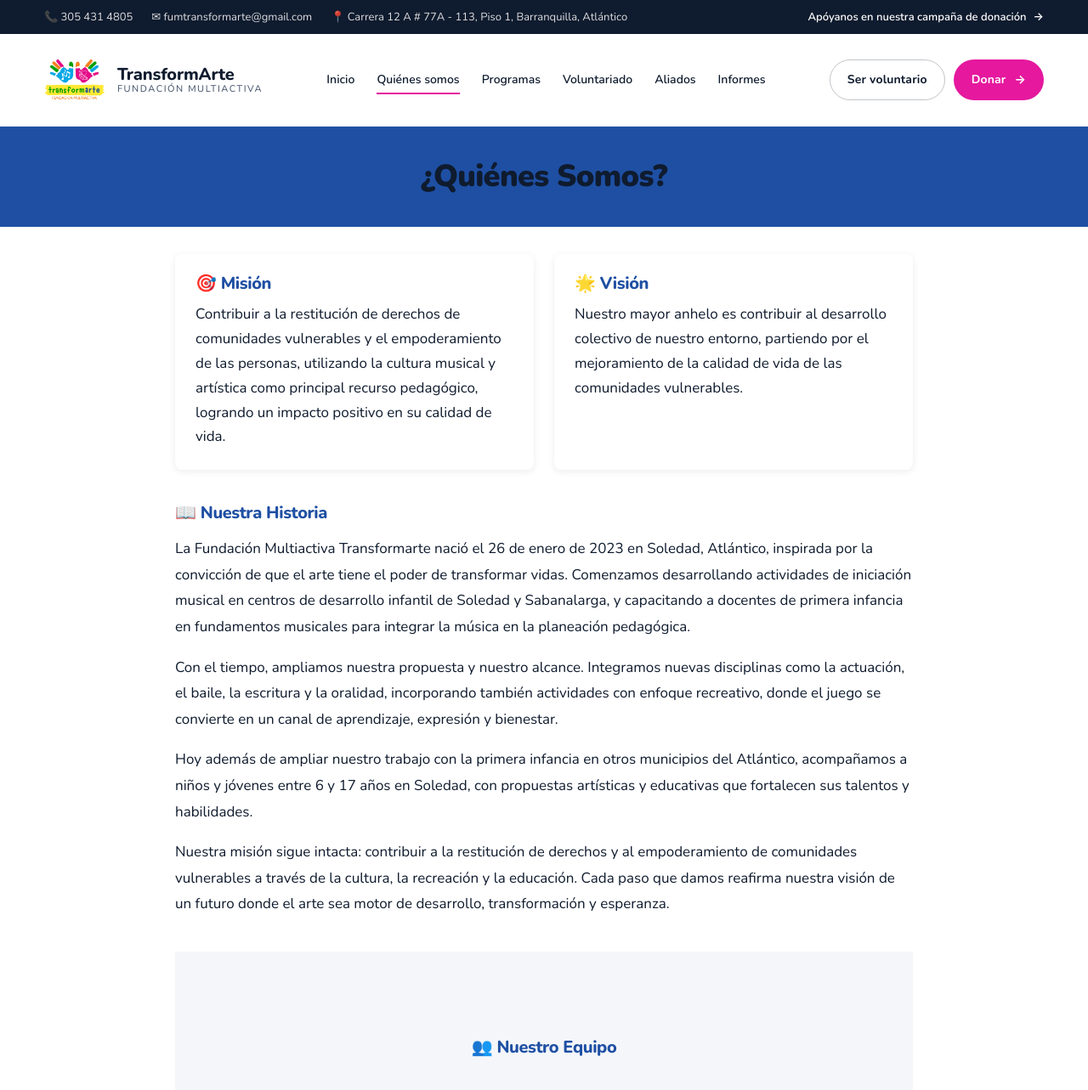
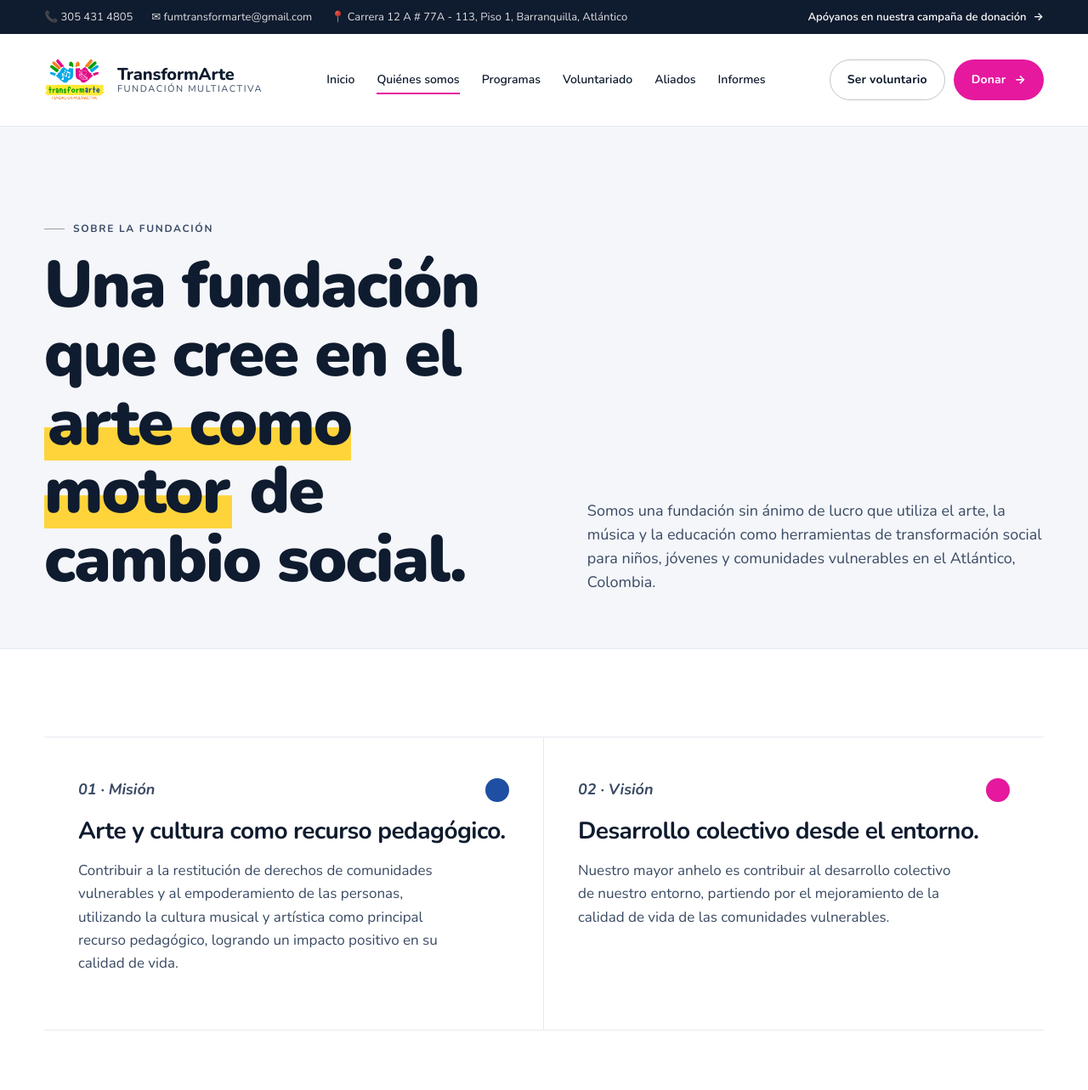
Before and after one commit to fundatransformarte/website, a Jekyll site: the page built from about-us.html, in a window 1280 px wide and 1400 px high, cut to the strip 0-1296 px from the top of the window. Shown: the top 1283 px of the strip at 85% size. Built offline with Jekyll 4.4.1, drawn with Linux system fonts in a browser that asks for light colours; some of the changed text lies outside the part shown.

Commit message:
feat(pages): redesign internal pages with shared design system
Aligns about-us, allies, volunteering, management-report and 404 pages with the new page-header, pillar grid, CTA bands and shared button components.

```diff
--- a/about-us.html
+++ b/about-us.html
@@ -1,59 +1,78 @@
 ---
 layout: default
-title: Quiénes Somos
-description: Conoce la misión, visión, historia y equipo de Fundación Transformarte
+title: Quiénes somos
+description: Conoce la misión, visión, historia y equipo de Fundación Multiactiva TransformArte.
 permalink: /quienes-somos/
-custom_css:
-  - /assets/css/about-us.css
 ---
 
-<section class="about-header">
-  <h1>¿Quiénes Somos?</h1>
+<section class="page-header">
+  <div class="wrap">
+    <div>
+      <div class="eyebrow">Sobre la fundación</div>
+      <h1>Una fundación que cree en el <span class="highlight">arte como motor</span> de cambio social.</h1>
+    </div>
+    <div class="lede">
+      Somos una fundación sin ánimo de lucro que utiliza el arte, la música y la educación como herramientas de transformación social para niños, jóvenes y comunidades vulnerables en el Atlántico, Colombia.
+    </div>
+  </div>
 </section>
 
-<main class="about-page">
-  <section class="mission-vision">
-    <div class="mv-card">
-      <h2>🎯 Misión</h2>
-      <p>Contribuir a la restitución de derechos de comunidades vulnerables y el empoderamiento de las personas,
-        utilizando la cultura musical y artística como principal recurso pedagógico, logrando un impacto positivo en su
-        calidad de vida.</p>
+<section class="section">
+  <div class="wrap">
+    <div class="pillars">
+      <div class="pillar a">
+        <div class="num">01 · Misión</div>
+        <h3>Arte y cultura como recurso pedagógico.</h3>
+        <p>Contribuir a la restitución de derechos de comunidades vulnerables y al empoderamiento de las personas, utilizando la cultura musical y artística como principal recurso pedagógico, logrando un impacto positivo en su calidad de vida.</p>
+        <span class="mark"></span>
+      </div>
+      <div class="pillar b">
+        <div class="num">02 · Visión</div>
+        <h3>Desarrollo colectivo desde el entorno.</h3>
+        <p>Nuestro mayor anhelo es contribuir al desarrollo colectivo de nuestro entorno, partiendo por el mejoramiento de la calidad de vida de las comunidades vulnerables.</p>
+        <span class="mark"></span>
+      </div>
     </div>
-    <div class="mv-card">
-      <h2>🌟 Visión</h2>
-      <p>Nuestro mayor anhelo es contribuir al desarrollo colectivo de nuestro entorno, partiendo por el mejoramiento
-        de la calidad de vida de las comunidades vulnerables.</p>
+  </div>
+</section>
+
+<section class="about-history">
+  <div class="wrap">
+    <div class="copy-grid">
+      <div>
+        <div class="eyebrow">Nuestra historia</div>
+        <h2 style="margin-top:18px">Desde 2023, sembrando arte en el Atlántico.</h2>
+      </div>
+      <div>
+        <p>La Fundación Multiactiva Transformarte nació el 26 de enero de 2023 en Soledad, Atlántico, inspirada por la convicción de que el arte tiene el poder de transformar vidas. Comenzamos desarrollando actividades de iniciación musical en centros de desarrollo infantil de Soledad y Sabanalarga, y capacitando a docentes de primera infancia en fundamentos musicales para integrar la música en la planeación pedagógica.</p>
+        <p>Con el tiempo, ampliamos nuestra propuesta y nuestro alcance. Integramos nuevas disciplinas como la actuación, el baile, la escritura y la oralidad, incorporando también actividades con enfoque recreativo, donde el juego se convierte en un canal de aprendizaje, expresión y bienestar.</p>
+        <p>Hoy además de ampliar nuestro trabajo con la primera infancia en otros municipios del Atlántico, acompañamos a niños y jóvenes entre 6 y 17 años en Soledad, con propuestas artísticas y educativas que fortalecen sus talentos y habilidades.</p>
+        <p>Nuestra misión sigue intacta: contribuir a la restitución de derechos y al empoderamiento de comunidades vulnerables a través de la cultura, la recreación y la educación.</p>
+      </div>
     </div>
-  </section>
+  </div>
+</section>
 
-  <section class="our-history">
-    <h2>📖 Nuestra Historia</h2>
-    <p>La Fundación Multiactiva Transformarte nació el 26 de enero de 2023 en Soledad, Atlántico, inspirada por la
-      convicción de que el arte tiene el poder de transformar vidas. Comenzamos desarrollando actividades de iniciación
-      musical en centros de desarrollo infantil de Soledad y Sabanalarga, y capacitando a docentes de primera infancia en
-      fundamentos musicales para integrar la música en la planeación pedagógica.</p>
-    <p>Con el tiempo, ampliamos nuestra propuesta y nuestro alcance. Integramos nuevas disciplinas como la actuación, el
-      baile, la escritura y la oralidad, incorporando también actividades con enfoque recreativo, donde el juego se
-      convierte en un canal de aprendizaje, expresión y bienestar.</p>
-    <p>Hoy además de ampliar nuestro trabajo con la primera infancia en otros municipios del Atlántico, acompañamos a
-      niños y jóvenes entre 6 y 17 años en Soledad, con propuestas artísticas y educativas que fortalecen sus talentos y
-      habilidades.</p>
-    <p>Nuestra misión sigue intacta: contribuir a la restitución de derechos y al empoderamiento de comunidades
-      vulnerables a través de la cultura, la recreación y la educación. Cada paso que damos reafirma nuestra visión de un
-      futuro donde el arte sea motor de desarrollo, transformación y esperanza.</p>
-  </section>
+<section class="team">
+  <div class="wrap">
+    <div class="section-head" style="margin-bottom:0">
+      <div>
+        <div class="eyebrow">Nuestro equipo</div>
+        <h2 style="margin-top:18px">Las personas detrás del arte.</h2>
+      </div>
+      <div class="lede">El equipo que día a día construye y sostiene los programas, los talleres y las alianzas que hacen posible nuestra misión.</div>
+    </div>
 
-  <section class="team">
-    <h2>👥 Nuestro Equipo</h2>
     <div class="team-grid">
       {% for member in site.data.team %}
-      <div class="team-member">
-        <img class="team-photo" src="{{ member.image | relative_url }}" alt="Foto de {{ member.name }}" width="150"
-          height="150" loading="lazy">
-        <h3 class="team-name">{{ member.name }}</h3>
-        <p class="team-role">{{ member.role }}</p>
-      </div>
+      <article class="team-member">
+        <img class="team-photo" src="{{ member.image | relative_url }}" alt="Foto de {{ member.name }}" width="300" height="300" loading="lazy">
+        <div class="team-body">
+          <h3 class="team-name">{{ member.name }}</h3>
+          <p class="team-role">{{ member.role }}</p>
+        </div>
+      </article>
       {% endfor %}
     </div>
-  </section>
-</main>
+  </div>
+</section>
```
Also changed, not shown: 404.html (+4 -6 lines), allies.html (+59 -31 lines), management-report.html (+21 -17 lines), volunteering.html (+39 -30 lines).
